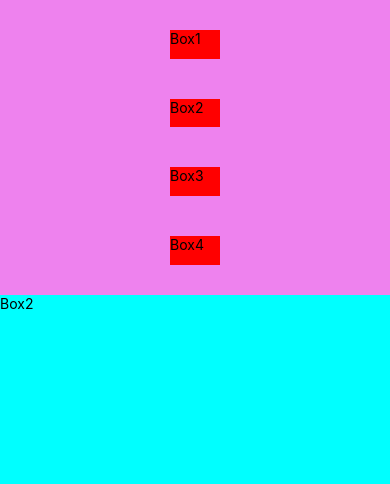
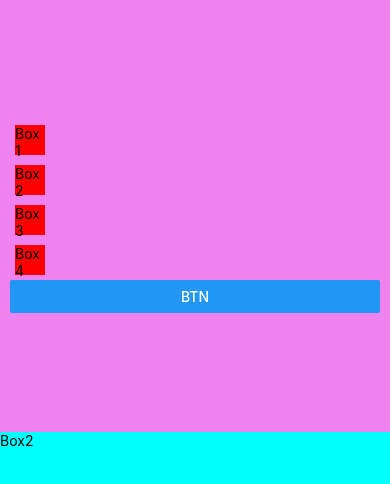
Before and after one commit to ryewoncode/react-native-edu, a React Native app: screen / in a window 390 px wide. Shown: the top 484 px of the page. Built offline with nearby package versions, Linux system fonts and the light colour scheme.

Commit message:
feat: 컴포넌트 포지션 지정 실습

```diff
--- a/PositionComponent.js
+++ b/PositionComponent.js
@@ -1,8 +1,11 @@
 import React, { Component } from 'react';
-import { View, Text, StyleSheet } from 'react-native';
+import { View, Text, StyleSheet, Button } from 'react-native';
 
 
-const PositionComponent =()=>{
+const PositionComponent = () => {
+    const onBtn = () => {
+        alert('onBtn');
+    };
     return (
         <View style={styles.all}>
         <View style={styles.container1}>
@@ -10,19 +13,23 @@ const PositionComponent =()=>{
             <Text style={styles.box}>Box2</Text>
             <Text style={styles.box}>Box3</Text>
             <Text style={styles.box}>Box4</Text>
+            <Button title="btn"
+                    // onPress={() => {alert('btn clicked!')}}
+                    onPress={onBtn}
+            />
         </View>
         <View style={styles.container2}><Text>Box2</Text></View>
         {/* <View style={styles.container3}><Text>Box3</Text></View> */}
         </View>
-  )
-}
+    );
+};
 
 const styles = StyleSheet.create({
     box: {
-        width: 50,
-        height: 50,
+        width: 30,
+        height: 30,
         backgroundColor: 'red',
-        margin: 20,
+        margin: 5,
     },
   all:{
     backgroundColor: '#cccccc',
@@ -32,15 +39,15 @@ const styles = StyleSheet.create({
   container1: {
     backgroundColor: 'violet',
     flex: 1,
-    justifyContent: 'space-evenly',
-    alignItems: 'center',
+    justifyContent: 'center',
+    alignItems: 'stretch',
     padding: 10,
     // width: 150,
     // height: 150,
   },
   container2: {
     backgroundColor: 'cyan',
-    flex: 2,
+    flex: 1,
     // width: 150,
     // height: 150,
   },
```
Lines whose indentation alone changed are shown as unchanged.
